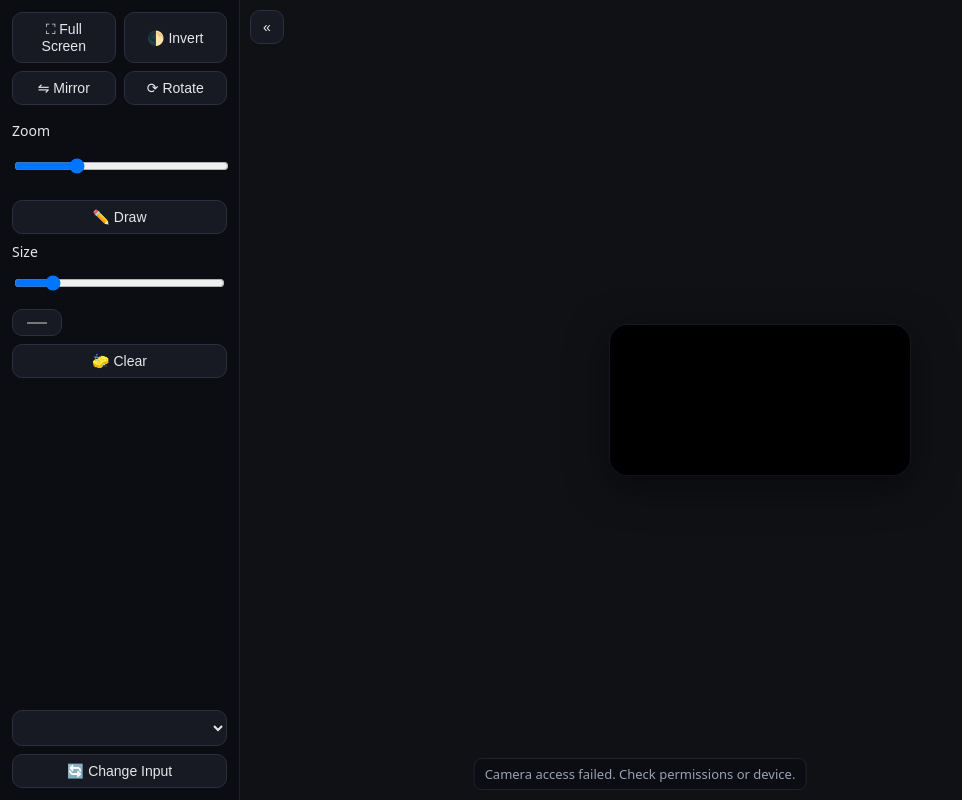
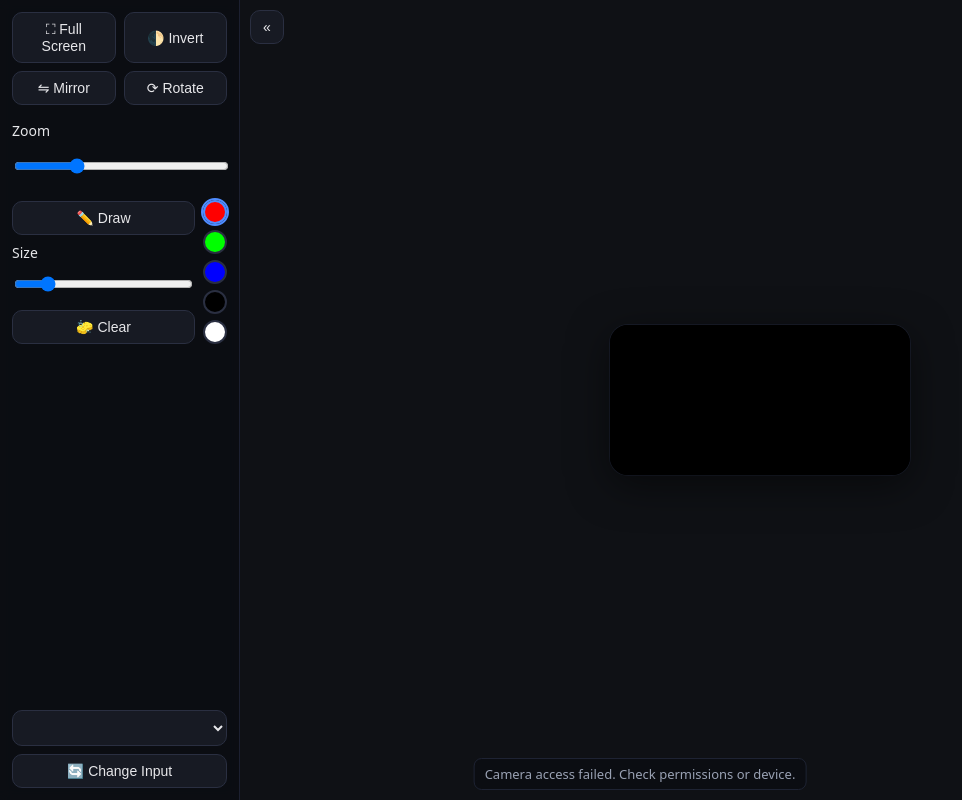
Before and after one commit to linuts/DocCam, a Flask app: page / in a window 1280 px wide. Shown: the whole page, without its empty margins (0-962 px from the left). Run offline with Flask 3, Linux system fonts and the light colour scheme; lists and menus that the app fills with data are empty; a map, chart or similar area stays blank.

Commit message:
feat: add paint section with color palette

```diff
--- a/static/script.js
+++ b/static/script.js
@@ -16,6 +16,10 @@
 const penSize = document.getElementById("penSize");
 const penColor = document.getElementById("penColor");
 const btnClear = document.getElementById("btnClear");
+const colorPalette = document.getElementById("colorPalette");
+
+const activeSwatch = colorPalette.querySelector(".color-swatch.active");
+if (activeSwatch) penColor.value = activeSwatch.dataset.color;
 
 const inputSelect = document.getElementById("inputSelect");
 const btnApplyInput = document.getElementById("btnApplyInput");
@@ -216,6 +220,14 @@
   ctx.clearRect(0, 0, overlay.width, overlay.height);
 });
 
+colorPalette.querySelectorAll(".color-swatch").forEach(btn => {
+  btn.addEventListener("click", () => {
+    penColor.value = btn.dataset.color;
+    colorPalette.querySelectorAll(".color-swatch").forEach(b => b.classList.remove("active"));
+    btn.classList.add("active");
+  });
+});
+
 overlay.addEventListener("pointerdown", (e) => {
   activePointers.set(e.pointerId, { x: e.clientX, y: e.clientY });
   overlay.setPointerCapture(e.pointerId);
--- a/static/styles.css
+++ b/static/styles.css
@@ -41,6 +41,38 @@
 }
 .toolbar .section-input {
   margin-top: auto;
+}
+.toolbar .section-paint {
+  display: grid;
+  grid-template-columns: 1fr auto;
+  gap: 8px;
+  align-items: center;
+}
+.section-paint .paint-controls {
+  display: flex;
+  flex-direction: column;
+  gap: 8px;
+}
+.color-palette {
+  display: flex;
+  flex-direction: column;
+  gap: 6px;
+  align-items: center;
+}
+.color-swatch {
+  width: 24px;
+  height: 24px;
+  border-radius: 50%;
+  border: 2px solid #2a2f41;
+  background: currentColor;
+  cursor: pointer;
+  padding: 0;
+}
+.color-swatch.active {
+  border-color: var(--accent);
+}
+.section-paint input[type="color"] {
+  display: none;
 }
 .toolbar label {
   display: flex;
--- a/templates/index.html
+++ b/templates/index.html
@@ -24,14 +24,23 @@
       <input id="zoomSlider" type="range" min="0.25" max="3" step="0.05" value="1">
     </div>
 
-    <div class="section section-draw">
+    <div class="section section-paint">
+      <div class="paint-controls">
         <button id="btnDraw" title="Toggle draw mode">✏️ Draw</button>
         <label>
           Size
           <input id="penSize" type="range" min="1" max="20" step="1" value="4">
         </label>
-      <input id="penColor" type="color" value="#ff0000" title="Pen color">
         <button id="btnClear" title="Clear drawings">🧽 Clear</button>
+      </div>
+      <div class="color-palette" id="colorPalette">
+        <button class="color-swatch active" data-color="#ff0000" style="background:#ff0000" title="Red"></button>
+        <button class="color-swatch" data-color="#00ff00" style="background:#00ff00" title="Green"></button>
+        <button class="color-swatch" data-color="#0000ff" style="background:#0000ff" title="Blue"></button>
+        <button class="color-swatch" data-color="#000000" style="background:#000000" title="Black"></button>
+        <button class="color-swatch" data-color="#ffffff" style="background:#ffffff" title="White"></button>
+      </div>
+      <input id="penColor" type="color" value="#ff0000" title="Pen color" hidden>
     </div>
 
     <div class="section section-input">
```
Lines whose indentation alone changed are shown as unchanged.
